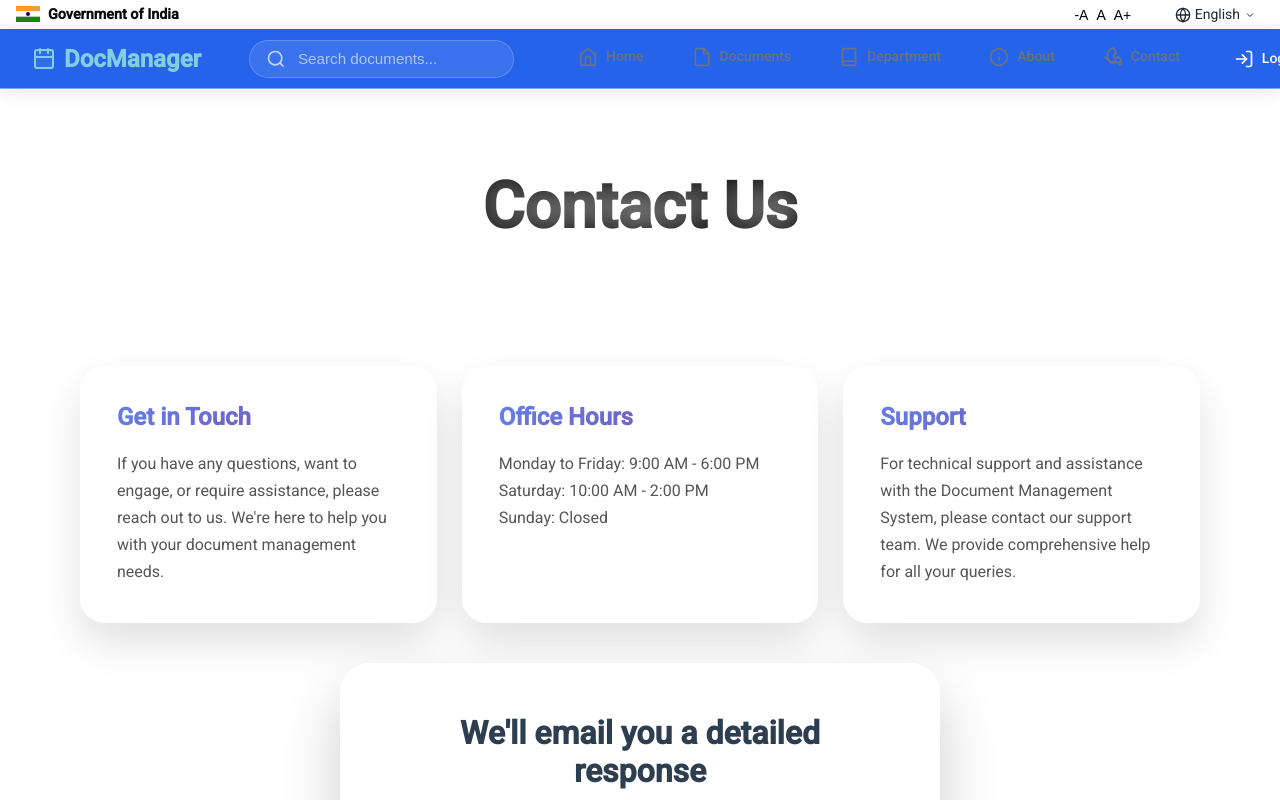
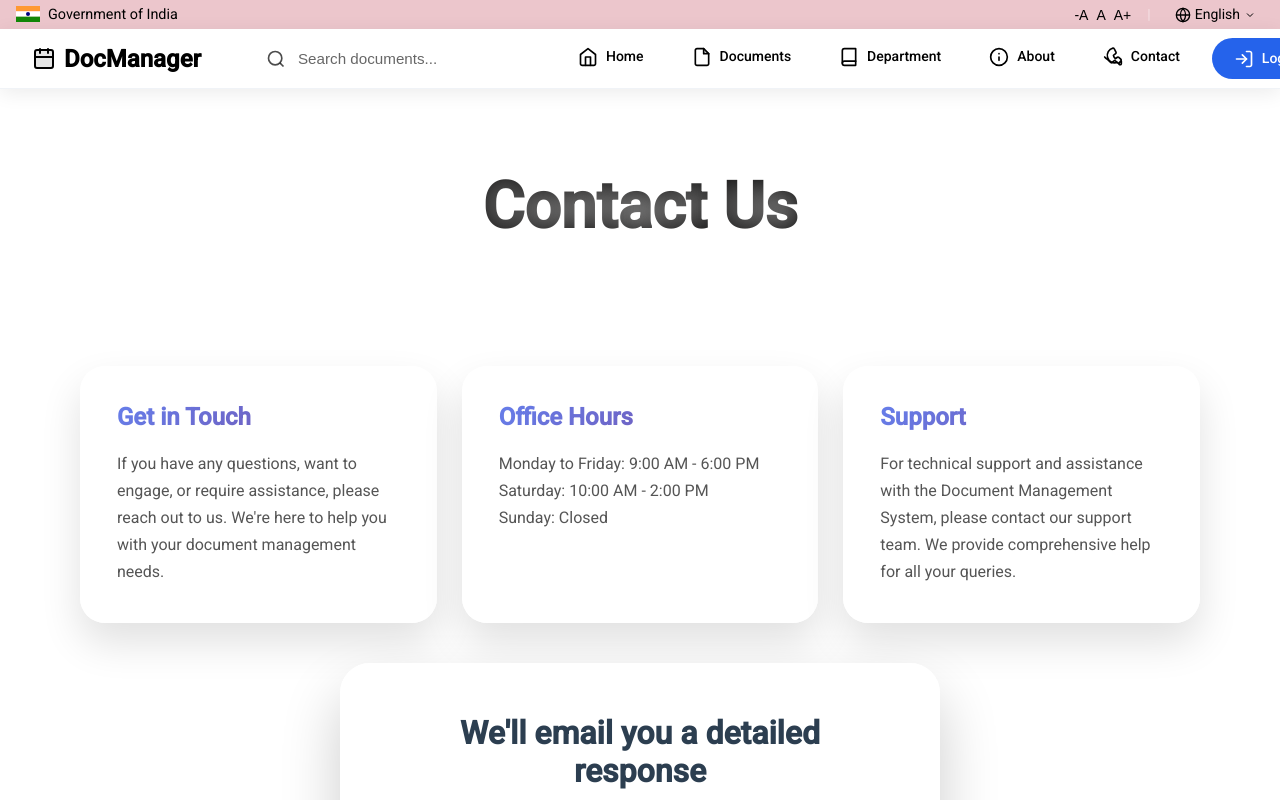
Before and after one commit to SamikshaRathod318/Document, an Angular app: page /#/contact in a window 1280 px wide. Shown: the top 800 px of the page. Built offline with nearby package versions, Linux system fonts and the light colour scheme.

Commit message:
Change utility and navbar background colour

```diff
--- a/src/app/components/navbar/navbar.component.css
+++ b/src/app/components/navbar/navbar.component.css
@@ -7,7 +7,7 @@
 }
 
 .navbar {
-    background: #2563eb;
+    background: white !important;
     box-shadow: 0 4px 20px rgba(0, 0, 0, 0.08);
     transition: all 0.3s ease;
     position: relative;
@@ -17,7 +17,7 @@
 
 .navbar.scrolled {
     box-shadow: 0 4px 20px rgba(0, 0, 0, 0.1);
-    background-color: rgba(37, 99, 235, 0.98);
+    background-color: rgba(255, 255, 255, 0.98) !important;
     backdrop-filter: blur(10px);
     -webkit-backdrop-filter: blur(10px);
 }
@@ -37,7 +37,7 @@
 .logo {
     font-size: 1.5rem;
     font-weight: 700;
-    color: rgb(132, 206, 226);
+    color: black !important;
     text-decoration: none;
     display: flex;
     align-items: center;
@@ -79,7 +79,7 @@
 .nav-link {
     padding: 0.5rem 1rem;
     font-weight: 500;
-    color: var(--text-light);
+    color: black !important;
     transition: var(--transition);
     border-radius: var(--radius);
     display: flex;
@@ -140,7 +140,7 @@
 }
 
 .search-icon {
-    color: rgba(255, 255, 255, 0.7);
+    color: rgba(0, 0, 0, 0.7);
     margin-right: 0.75rem;
     flex-shrink: 0;
 }
@@ -150,13 +150,13 @@
     background: none;
     border: none;
     outline: none;
-    color: white;
+    color: black;
     font-size: 0.95rem;
     padding: 0;
 }
 
 .search-input::placeholder {
-    color: rgba(255, 255, 255, 0.6);
+    color: rgba(0, 0, 0, 0.6);
 }
 
 .clear-search {
@@ -210,7 +210,7 @@
     display: block;
     width: 18px;
     height: 2px;
-    background-color: white;
+    background-color: black;
     position: relative;
     transition: all 0.3s ease;
 }
@@ -221,7 +221,7 @@
     position: absolute;
     width: 100%;
     height: 100%;
-    background-color: white;
+    background-color: black;
     left: 0;
     transition: all 0.3s ease;
 }
@@ -347,7 +347,7 @@
     display: flex;
     align-items: center;
     gap: 0.5rem;
-    color: var(--text-light);
+    color: black !important;
     font-weight: 500;
     border-radius: 50px;
     transition: all 0.3s ease;
@@ -469,11 +469,12 @@
 
 @media (prefers-color-scheme: dark) {
     .navbar {
-        background-color: rgba(17, 24, 39, 0.8);
+        background-color: white !important;
     }
     .navbar.scrolled {
-        background-color: rgba(17, 24, 39, 0.95);
+        background-color: rgba(255, 255, 255, 0.98) !important;
     }
+}
     .nav-link {
         color: #e5e7eb;
     }
--- a/src/app/shared/components/utility-bar/utility-bar.component.css
+++ b/src/app/shared/components/utility-bar/utility-bar.component.css
@@ -1,6 +1,6 @@
 .utility-bar {
-    background: var(--secondary-900);
-    color: white;
+    background: #ecc6cc;
+    color: rgb(0, 0, 0);
     padding: var(--spacing-sm) 0;
     font-size: 0.875rem;
     backdrop-filter: blur(10px);
@@ -37,8 +37,7 @@
 }
 
 .gov-text {
-    color: rgb(11, 11, 11);
-    font-weight: 600;
+    color: rgb(22, 22, 22) font-weight: 600;
     font-size: 0.9rem;
     font-family: var(--font-family-sans);
 }
@@ -91,7 +90,7 @@
     position: absolute;
     top: calc(100% + 5px);
     right: 0;
-    background: white;
+    background: rgb(236, 234, 234);
     border: 1px solid #ddd;
     border-radius: 4px;
     box-shadow: 0 4px 12px rgba(0, 0, 0, 0.15);
@@ -108,7 +107,7 @@
 }
 
 .dropdown-item:hover {
-    background: #f5f5f5;
+    background: #dcdbdb;
 }
 
 .dropdown-item:first-child {
--- a/src/app/shared/components/utility-bar/utility-bar.component.html
+++ b/src/app/shared/components/utility-bar/utility-bar.component.html
@@ -1,4 +1,4 @@
-
+<div class="utility-bar">
   <div class="utility-container">
     <div class="utility-left">
       <div class="flag-section">
@@ -28,3 +28,4 @@
       </div>
     </div>
   </div>
+</div>
```
